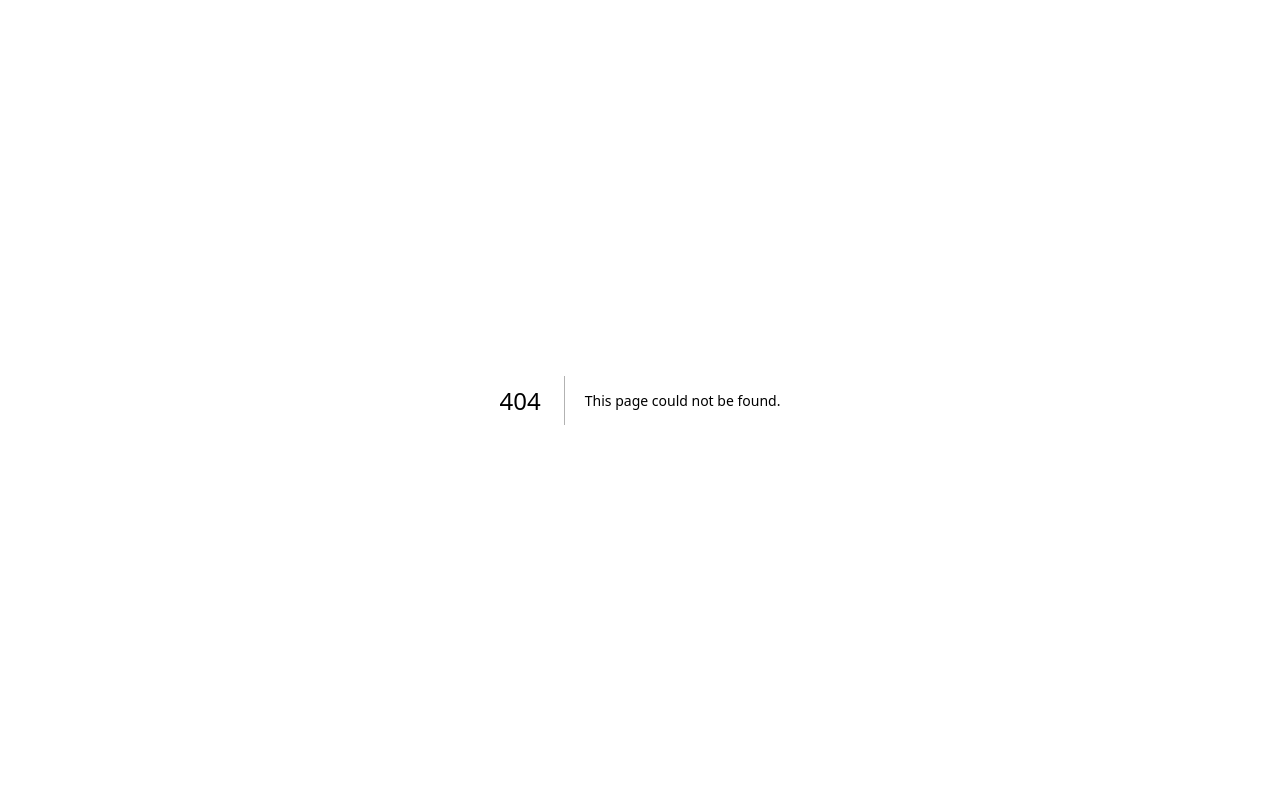
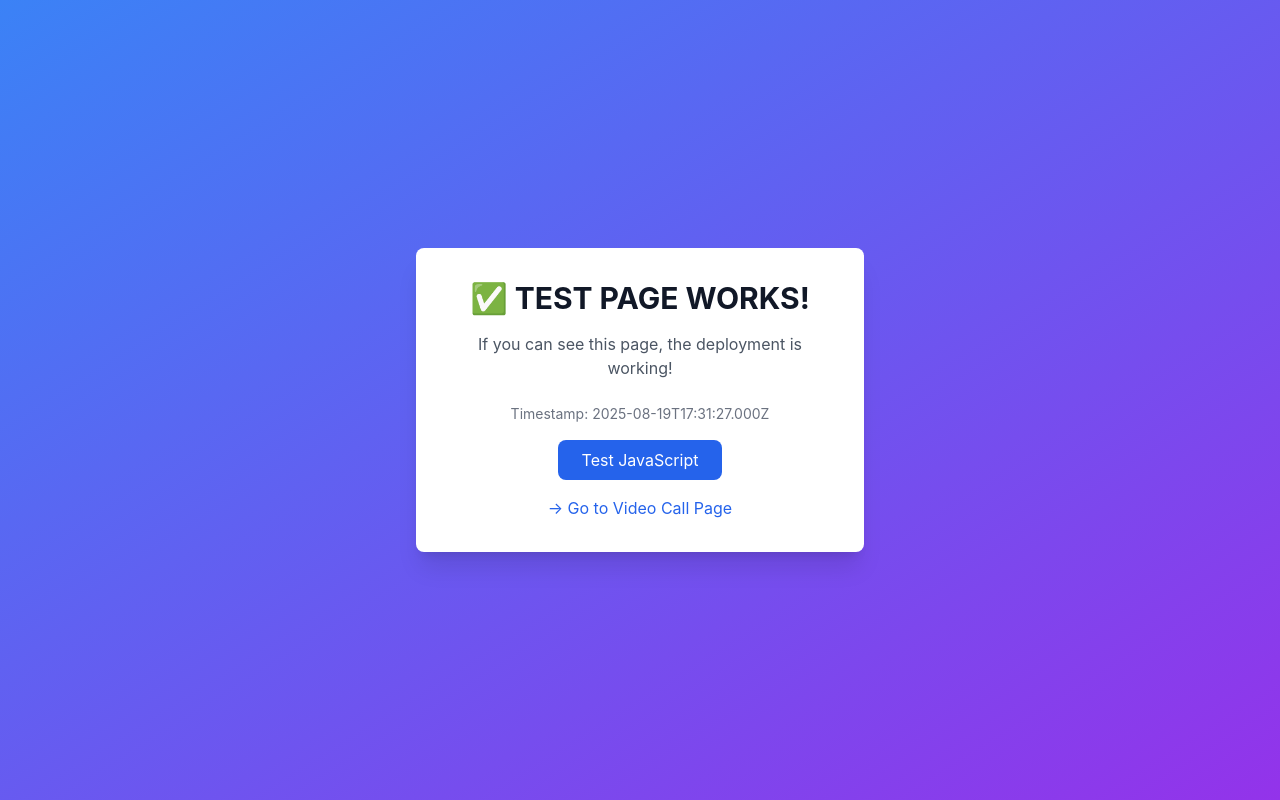
Before and after one commit to vishwasnayak597/AI_Doctor, a Next.js app in the folder frontend/: page /test-video in a window 1280 px wide. Before the commit this address had no page. Built offline with nearby package versions, Linux system fonts and the light colour scheme.

Commit message:
ADD: Simple test page to verify deployment is working

```diff
--- /dev/null
+++ b/frontend/pages/test-video.tsx
@@ -0,0 +1,46 @@
+import React from 'react';
+import Head from 'next/head';
+
+const TestVideoPage: React.FC = () => {
+  return (
+    <>
+      <Head>
+        <title>Test Video Page - aiDoc</title>
+      </Head>
+
+      <div className="min-h-screen bg-gradient-to-br from-blue-500 to-purple-600 flex items-center justify-center">
+        <div className="bg-white rounded-lg shadow-xl p-8 max-w-md w-full mx-4">
+          <div className="text-center">
+            <h1 className="text-3xl font-bold text-gray-900 mb-4">
+              ✅ TEST PAGE WORKS!
+            </h1>
+            <p className="text-gray-600 mb-6">
+              If you can see this page, the deployment is working!
+            </p>
+            <p className="text-sm text-gray-500">
+              Timestamp: {new Date().toISOString()}
+            </p>
+
+            <button
+              onClick={() => alert('JavaScript is working!')}
+              className="mt-4 bg-blue-600 text-white px-6 py-2 rounded-lg hover:bg-blue-700"
+            >
+              Test JavaScript
+            </button>
+
+            <div className="mt-4">
+              <a
+                href="/video-call/68aae708fc4d8b90de6b35f7"
+                className="text-blue-600 hover:underline"
+              >
+                → Go to Video Call Page
+              </a>
+            </div>
+          </div>
+        </div>
+      </div>
+    </>
+  );
+};
+
+export default TestVideoPage;
```
